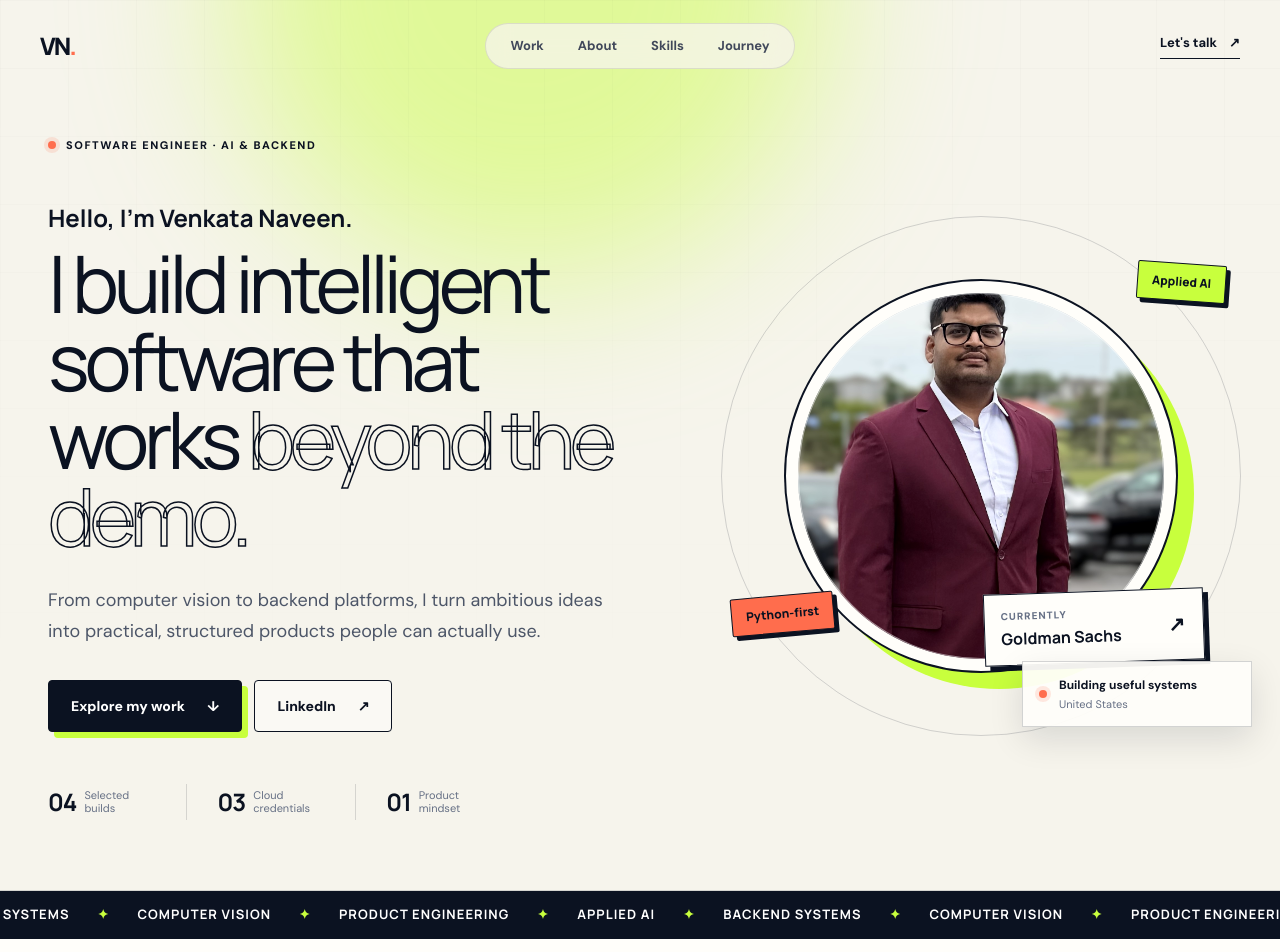
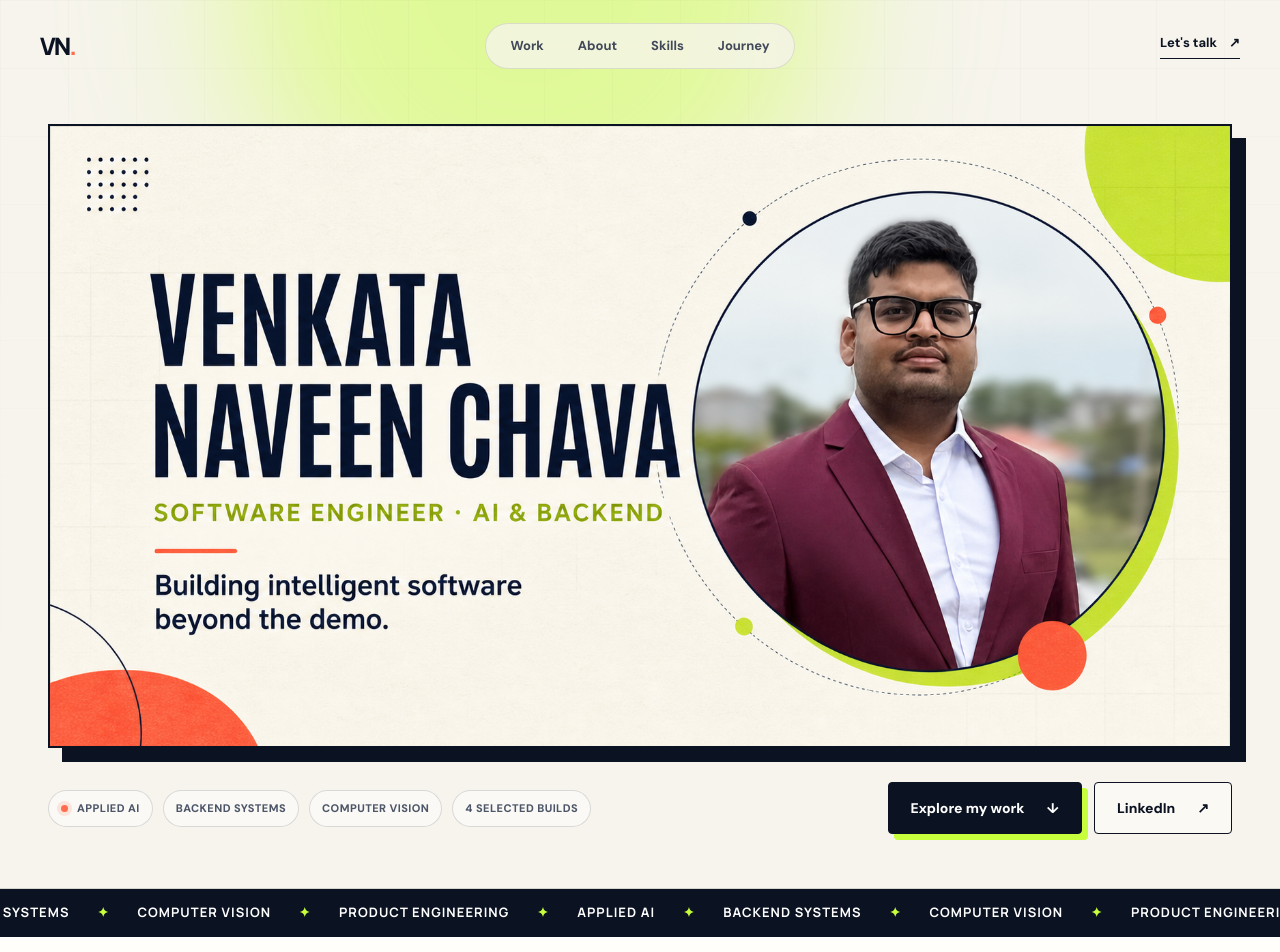
Before and after one commit to Naveen060/Naveen060.github.io, a Next.js app: page / in a window 1280 px wide. Shown: the top 952 px of the page. Built offline with nearby package versions, Linux system fonts and the light colour scheme.

Commit message:
Use approved portfolio card as hero

```diff
--- a/app/globals.css
+++ b/app/globals.css
@@ -432,6 +432,82 @@ a {
 .availability-card div span {
   color: var(--muted);
   font-size: 11px;
+}
+
+.sr-only {
+  position: absolute;
+  width: 1px;
+  height: 1px;
+  padding: 0;
+  margin: -1px;
+  overflow: hidden;
+  clip: rect(0, 0, 0, 0);
+  white-space: nowrap;
+  border: 0;
+}
+
+.poster-hero {
+  display: block;
+  min-height: auto;
+  padding: 124px max(48px, calc((100vw - 1200px) / 2)) 54px;
+}
+
+.poster-shell {
+  position: relative;
+  z-index: 2;
+  width: 100%;
+  overflow: hidden;
+  border: 2px solid var(--ink);
+  background: var(--white);
+  box-shadow: 14px 14px 0 var(--ink);
+}
+
+.poster-image {
+  display: block;
+  width: 100%;
+  height: auto;
+  aspect-ratio: 1729 / 909;
+  object-fit: cover;
+}
+
+.poster-footer {
+  position: relative;
+  z-index: 2;
+  display: grid;
+  grid-template-columns: 1fr auto;
+  gap: 32px;
+  align-items: center;
+  margin-top: 34px;
+}
+
+.poster-footer .hero-actions {
+  margin: 0;
+}
+
+.poster-proof {
+  display: flex;
+  flex-wrap: wrap;
+  gap: 10px;
+}
+
+.poster-proof span {
+  display: inline-flex;
+  align-items: center;
+  gap: 9px;
+  padding: 9px 12px;
+  border: 1px solid var(--line);
+  border-radius: 999px;
+  background: rgba(255, 255, 255, 0.48);
+  color: #4d5668;
+  font-size: 11px;
+  font-weight: 800;
+  letter-spacing: 0.04em;
+  text-transform: uppercase;
+}
+
+.poster-proof .status-dot {
+  width: 7px;
+  height: 7px;
 }
 
 .marquee {
@@ -1016,9 +1092,13 @@ footer p:last-child {
 }
 
 @media (max-width: 1020px) {
-  .hero {
+  .hero:not(.poster-hero) {
     grid-template-columns: 1fr;
     padding-top: 150px;
+  }
+
+  .poster-footer {
+    grid-template-columns: 1fr;
   }
 
   .hero-copy {
@@ -1062,10 +1142,40 @@ footer p:last-child {
     grid-column: 2;
   }
 
-  .hero {
+  .hero:not(.poster-hero) {
     min-height: auto;
     gap: 30px;
     padding: 120px 22px 60px;
+  }
+
+  .poster-hero {
+    padding: 104px 16px 44px;
+  }
+
+  .poster-shell {
+    box-shadow: 7px 7px 0 var(--ink);
+  }
+
+  .poster-footer {
+    gap: 22px;
+    margin-top: 26px;
+  }
+
+  .poster-proof span {
+    font-size: 9px;
+    padding: 7px 9px;
+  }
+
+  .poster-footer .hero-actions {
+    display: grid;
+    grid-template-columns: 1fr 1fr;
+  }
+
+  .poster-footer .button {
+    min-width: 0;
+    padding: 0 13px;
+    gap: 10px;
+    font-size: 12px;
   }
 
   .hero h1 {
--- a/app/page.tsx
+++ b/app/page.tsx
@@ -88,20 +88,25 @@ export default function Home() {
         </a>
       </header>
 
-      <section className="hero" id="top">
+      <section className="hero poster-hero" id="top">
         <div className="hero-grid" aria-hidden="true" />
-        <div className="hero-copy">
-          <div className="eyebrow">
-            <span className="status-dot" /> Software Engineer · AI & Backend
+        <h1 className="sr-only">
+          Venkata Naveen Chava — Software Engineer, AI and Backend
+        </h1>
+        <div className="poster-shell">
+          <img
+            className="poster-image"
+            src="/og.png"
+            alt="Venkata Naveen Chava — Software Engineer, AI and Backend. Building intelligent software beyond the demo."
+          />
+        </div>
+        <div className="poster-footer">
+          <div className="poster-proof" aria-label="Portfolio focus">
+            <span><i className="status-dot" /> Applied AI</span>
+            <span>Backend systems</span>
+            <span>Computer vision</span>
+            <span>4 selected builds</span>
           </div>
-          <p className="hero-intro">Hello, I&apos;m Venkata Naveen.</p>
-          <h1>
-            I build intelligent software that works <em>beyond the demo.</em>
-          </h1>
-          <p className="hero-summary">
-            From computer vision to backend platforms, I turn ambitious ideas into practical,
-            structured products people can actually use.
-          </p>
           <div className="hero-actions">
             <a className="button button-primary" href="#work">
               Explore my work <span aria-hidden="true">↓</span>
@@ -114,46 +119,6 @@ export default function Home() {
             >
               LinkedIn <span aria-hidden="true">↗</span>
             </a>
-          </div>
-          <div className="hero-stats" aria-label="Portfolio summary">
-            <div>
-              <strong>04</strong>
-              <span>Selected builds</span>
-            </div>
-            <div>
-              <strong>03</strong>
-              <span>Cloud credentials</span>
-            </div>
-            <div>
-              <strong>01</strong>
-              <span>Product mindset</span>
-            </div>
-          </div>
-        </div>
-
-        <div className="hero-visual">
-          <div className="visual-orbit orbit-one" aria-hidden="true" />
-          <div className="visual-orbit orbit-two" aria-hidden="true" />
-          <div className="portrait-card">
-            <div className="portrait-frame">
-              <img src="/naveen-profile.jpg" alt="Venkata Naveen" />
-            </div>
-            <div className="portrait-caption">
-              <div>
-                <span>Currently</span>
-                <strong>Goldman Sachs</strong>
-              </div>
-              <span className="caption-arrow" aria-hidden="true">↗</span>
-            </div>
-          </div>
-          <div className="floating-tag tag-ai">Applied AI</div>
-          <div className="floating-tag tag-python">Python-first</div>
-          <div className="availability-card">
-            <span className="mini-dot" />
-            <div>
-              <strong>Building useful systems</strong>
-              <span>United States</span>
-            </div>
           </div>
         </div>
       </section>
```
